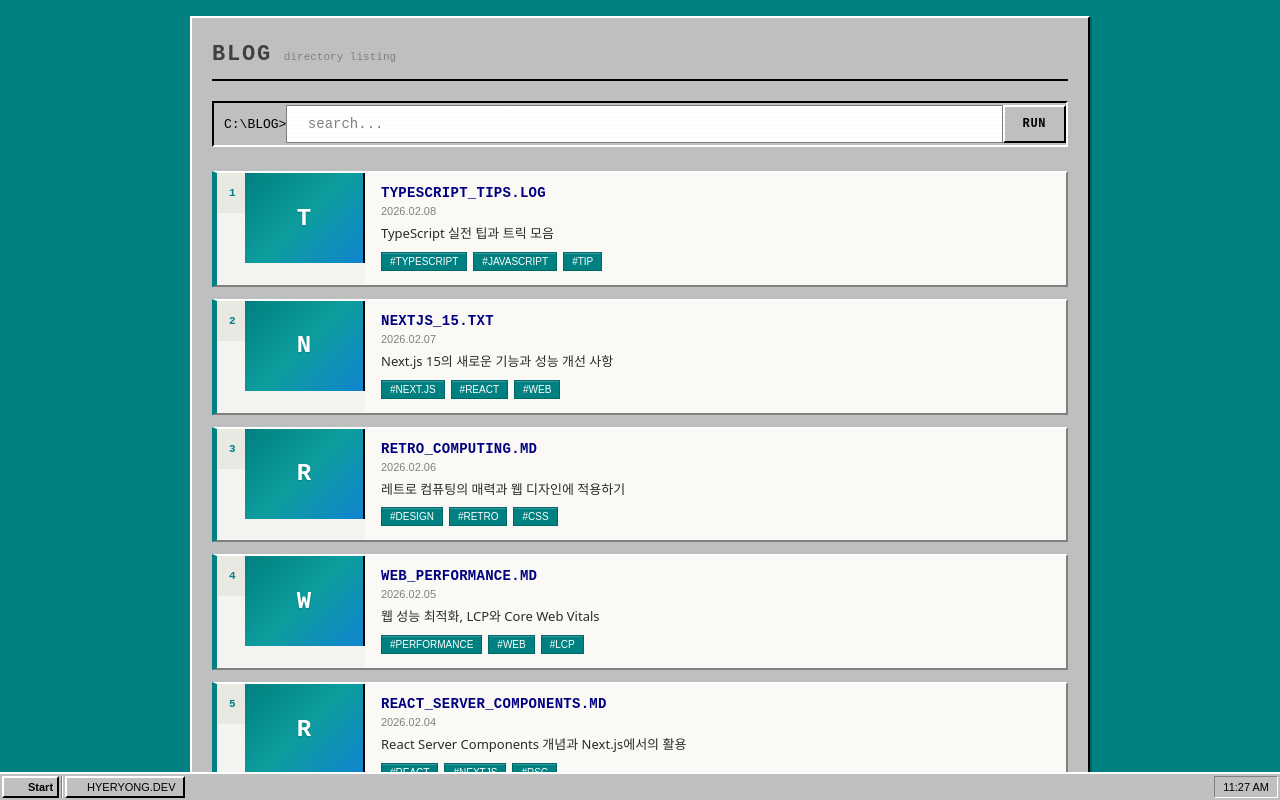
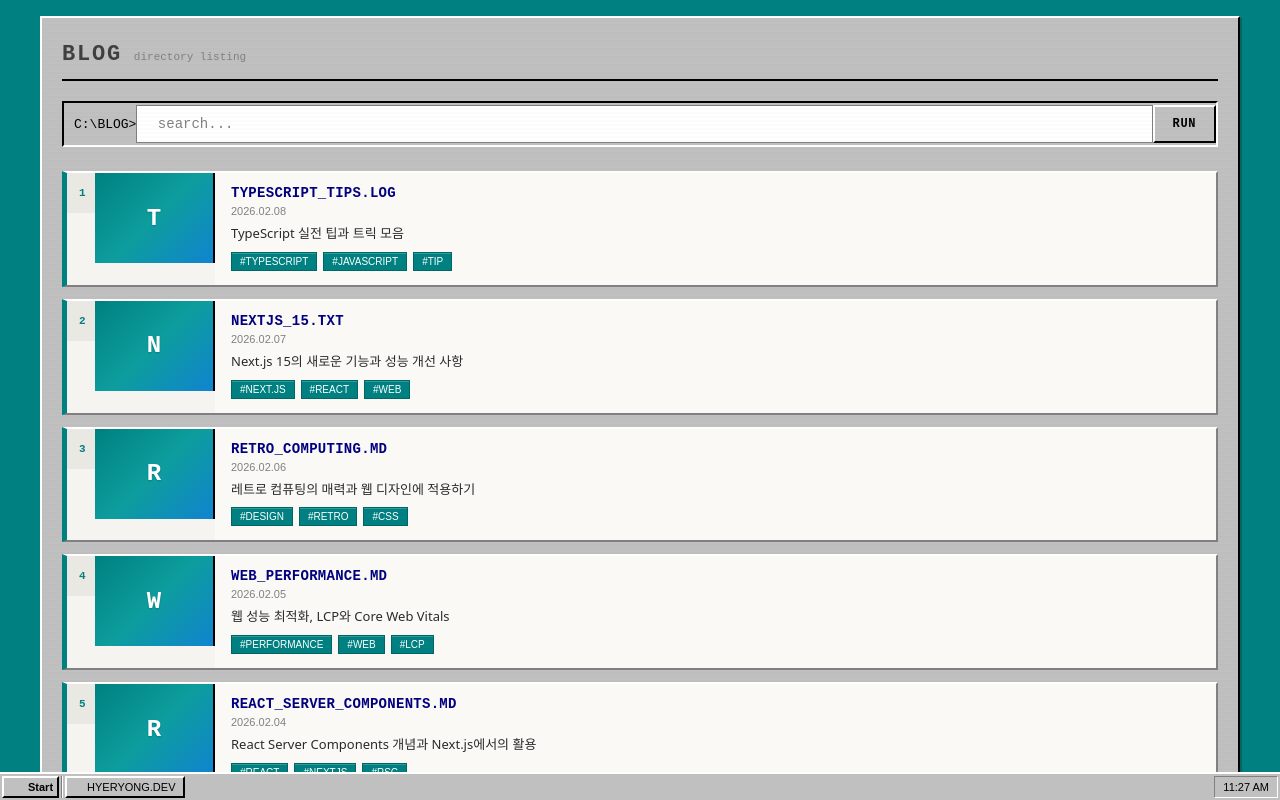
Before and after one commit to HyeryongChoi/hyeryong.dev, a Next.js app: page /blog in a window 1280 px wide. Built offline with nearby package versions, Linux system fonts and the light colour scheme; some icons are missing.

Commit message:
style: update blog container max-width for improved layout

```diff
--- a/src/app/globals.css
+++ b/src/app/globals.css
@@ -1179,7 +1179,7 @@ body {
 /* ========== 블로그 목록: Win98 UI 톤 통일 ========== */
 .blog-container {
   width: 100%;
-  max-width: 900px;
+  max-width: 1200px;
   margin: 0 auto;
 }
 
```
